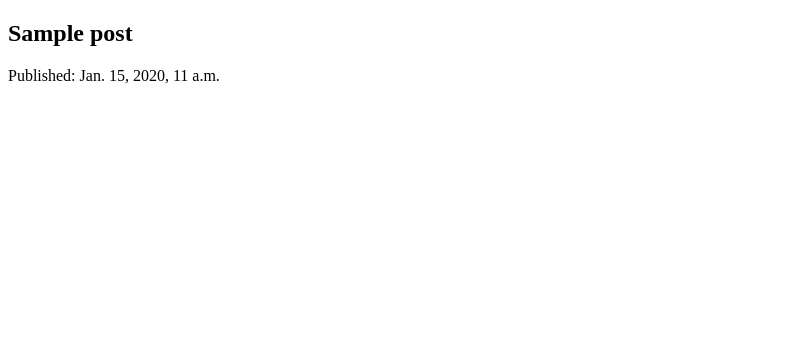
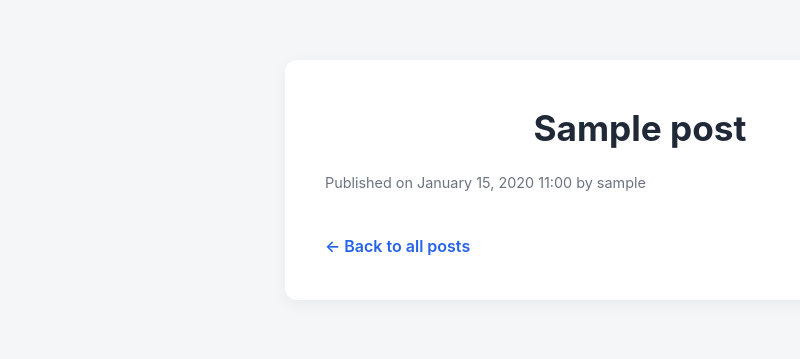
Before and after one commit to Iberx/my-first-blog, a Django app: page /post/1/ in a window 1280 px wide. Shown: the top 359 px of the page, without its empty margins (0-800 px from the left). Run offline with Django 5.2, Linux system fonts and the light colour scheme; tables that the repository leaves empty hold one stand-in row (values such as "Sample post").

Commit message:
Added new html for list and posts.

```diff
--- a/blog/static/css/blog.css
+++ b/blog/static/css/blog.css
@@ -1,29 +1,114 @@
-.container {
-    max-width: 800px;
-    margin: 0 auto;
-    font-family: system-ui, sans-serif;
+/* Reset */
+* {
+    margin: 0;
+    padding: 0;
+    box-sizing: border-box;
 }
 
-.post {
-    margin-bottom: 40px;
+body {
+    background-color: #f4f6f8;
+    font-family: -apple-system, BlinkMacSystemFont, "Segoe UI", Roboto, sans-serif;
+    color: #1f2937;
+    line-height: 1.6;
 }
 
-.post-title a {
-    text-decoration: none;
-    color: #111;
+/* Container */
+.container {
+    max-width: 750px;
+    margin: 60px auto;
+    padding: 0 20px;
 }
 
-.post-title a:hover {
+/* Page Title */
+h1 {
+    font-size: 2.5rem;
+    margin-bottom: 40px;
+    text-align: center;
+}
+
+/* Post Card */
+.post {
+    background: white;
+    padding: 25px 30px;
+    border-radius: 10px;
+    box-shadow: 0 4px 12px rgba(0, 0, 0, 0.05);
+    margin-bottom: 30px;
+    transition: transform 0.2s ease, box-shadow 0.2s ease;
+}
+
+.post:hover {
+    transform: translateY(-3px);
+    box-shadow: 0 6px 18px rgba(0, 0, 0, 0.08);
+}
+
+/* Title */
+.post h2 {
+    margin-bottom: 10px;
+}
+
+.post h2 a {
+    text-decoration: none;
+    color: #111827;
+}
+
+.post h2 a:hover {
+    color: #2563eb;
+}
+
+/* Meta */
+.post-meta {
+    font-size: 0.9rem;
+    color: #6b7280;
+    margin-bottom: 15px;
+}
+
+/* Read More */
+.read-more {
+    display: inline-block;
+    margin-top: 10px;
+    text-decoration: none;
+    font-weight: 600;
+    color: #2563eb;
+}
+
+.read-more:hover {
     text-decoration: underline;
 }
 
-.post-meta {
-    color: #666;
-    font-size: 0.9rem;
-    margin-bottom: 10px;
+/* Detail Page */
+.post-detail {
+    background: white;
+    padding: 40px;
+    border-radius: 12px;
+    box-shadow: 0 4px 15px rgba(0, 0, 0, 0.05);
 }
 
-.read-more {
-    font-weight: bold;
+.post-detail-title {
+    font-size: 2.2rem;
+    margin-bottom: 15px;
+}
+
+.post-content {
+    margin-top: 25px;
+    font-size: 1.05rem;
+    line-height: 1.8;
+    color: #374151;
+}
+
+.post-content p {
+    margin-bottom: 18px;
+}
+
+.post-actions {
+    margin-top: 40px;
+}
+
+.back-link {
     text-decoration: none;
+    font-weight: 600;
+    color: #2563eb;
 }
+
+.back-link:hover {
+    text-decoration: underline;
+}
--- a/blog/templates/blog/post_detail.html
+++ b/blog/templates/blog/post_detail.html
@@ -1,11 +1,33 @@
 {% extends "base.html" %}
 
+{% block title %}{{ post.title }}{% endblock %}
+
 {% block content %}
-<article>
-    <h1>{{ post.title }}</h1>
-    <p>Published: {{ post.published_date }}</p>
-    <div>
-        {{ post.content }}
-    </div>
-</article>
+<div class="container">
+
+    <article class="post-detail">
+
+        <h1 class="post-detail-title">
+            {{ post.title }}
+        </h1>
+
+        <div class="post-meta">
+            Published on
+            {{ post.published_date|date:"F d, Y H:i" }}
+            by {{ post.author.username }}
+        </div>
+
+        <div class="post-content">
+            {{ post.content|linebreaks }}
+        </div>
+
+        <div class="post-actions">
+            <a href="{% url 'post_list' %}" class="back-link">
+                ← Back to all posts
+            </a>
+        </div>
+
+    </article>
+
+</div>
 {% endblock %}
```
Also changed, not shown: blog/templates/blog/post_list.html (+7 -15 lines).
